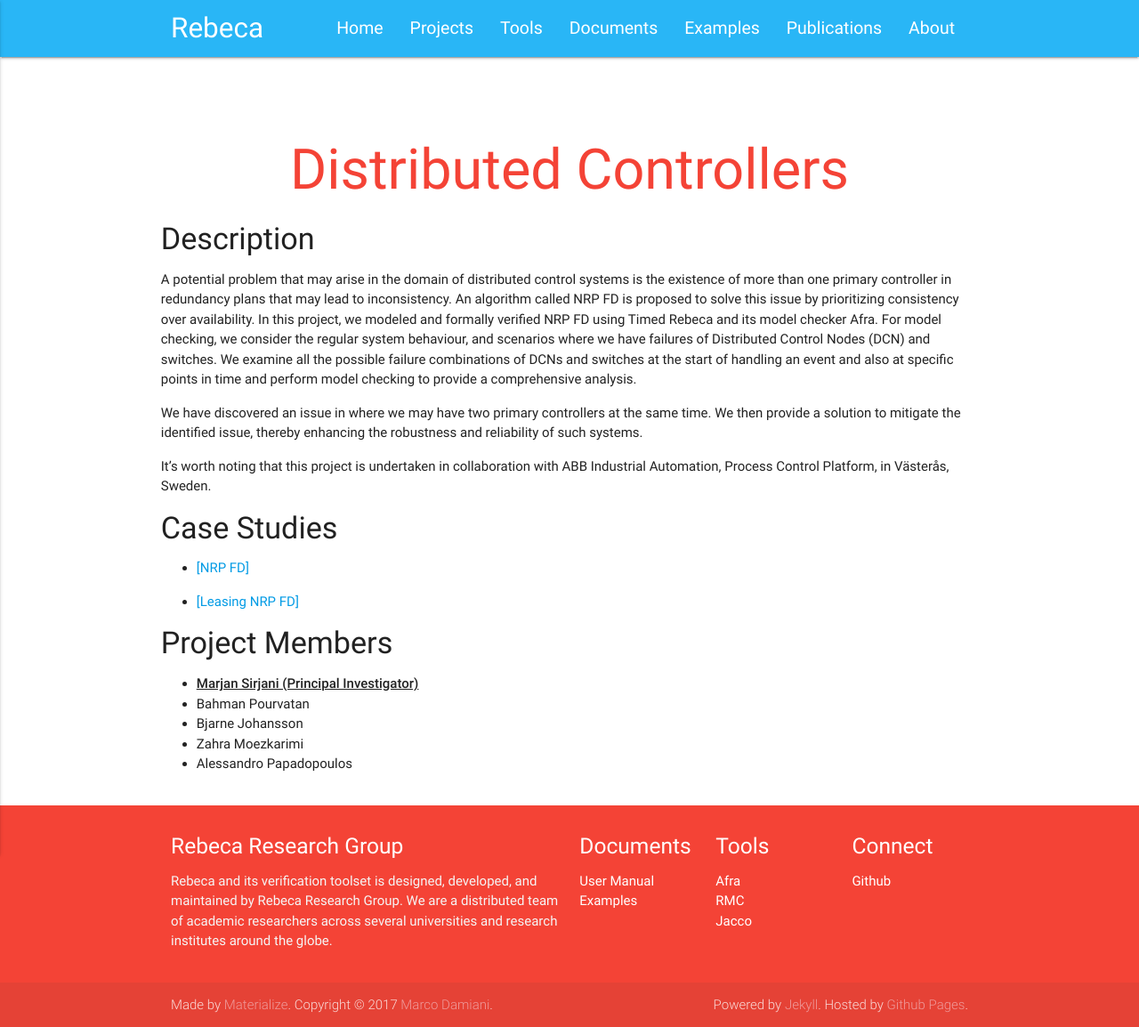
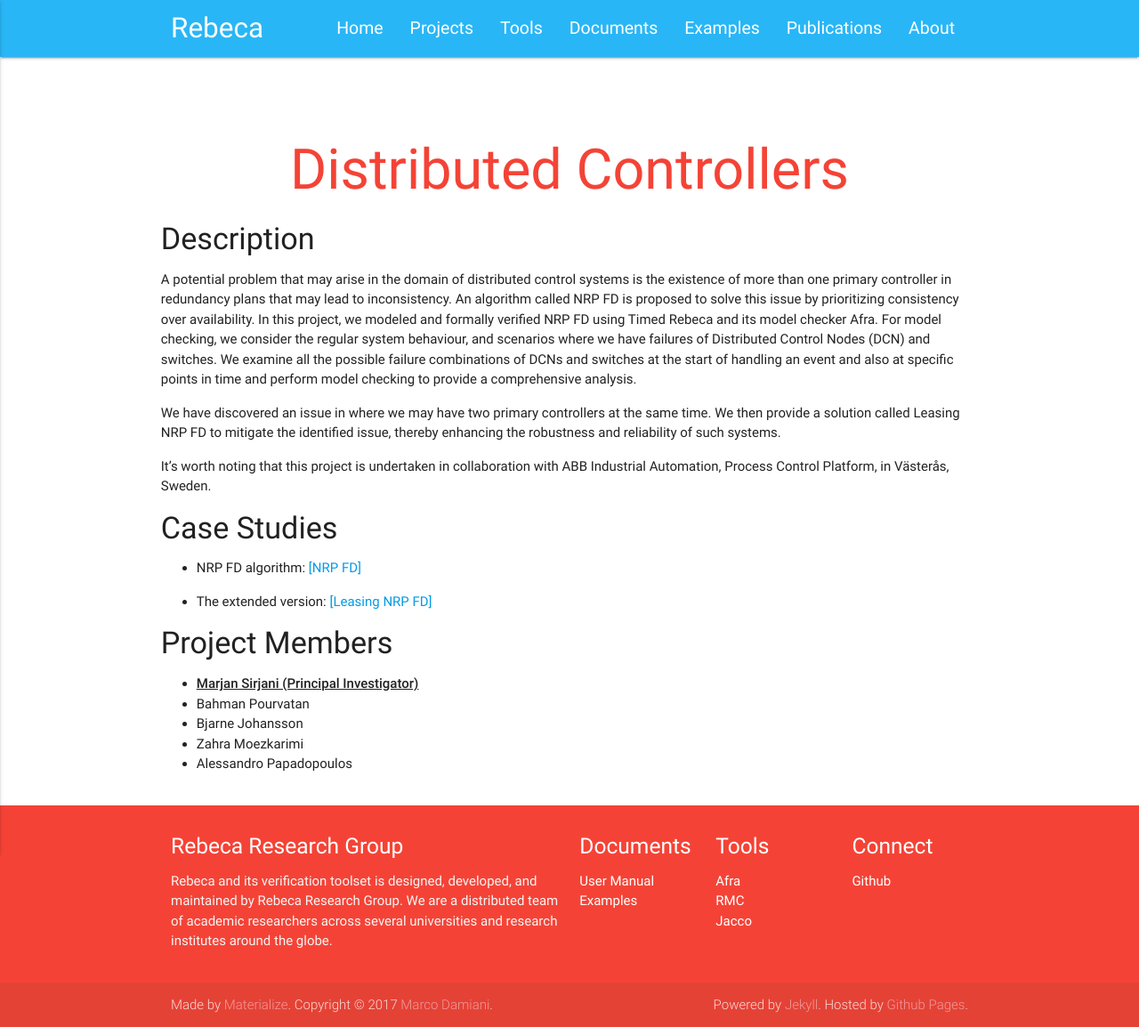
Before and after one commit to rebeca-lang/rebeca-lang.github.io, a Jekyll site: the page built from projects/DistributedControllers.md, in a window 1280 px wide. Shown: the whole page at 89% size. Built offline with Jekyll 4.4.1, drawn with Linux system fonts in a browser that asks for light colours.

Commit message:
Update DistributedControllers.md
Minor addition and correction

```diff
--- a/projects/DistributedControllers.md
+++ b/projects/DistributedControllers.md
@@ -10,14 +10,14 @@ A potential problem that may arise in the domain of distributed control systems
 In this project, we modeled and formally verified NRP FD using Timed Rebeca and its model checker Afra.
 For model checking, we consider the regular system behaviour, and scenarios where we have failures of Distributed Control Nodes (DCN) and switches. We examine all the possible failure combinations of DCNs and switches at the start of handling an event and also at specific points in time and perform model checking to provide a comprehensive analysis.
 
-We have discovered an issue in where we may have two primary controllers at the same time. We then provide a solution to mitigate the identified issue, thereby enhancing the robustness and reliability of such systems.
+We have discovered an issue in where we may have two primary controllers at the same time. We then provide a solution called Leasing NRP FD to mitigate the identified issue, thereby enhancing the robustness and reliability of such systems.
 
 It's worth noting that this project is undertaken in collaboration with ABB Industrial Automation, Process Control Platform, in Västerås, Sweden.
 
 #### Case Studies
-* [ [NRP FD] ](/assets/projects/DistributedControllers/NRPFD.zip)
+* NRP FD algorithm: [ [NRP FD] ](/assets/projects/DistributedControllers/NRPFD.zip)
 
-* [ [Leasing NRP FD] ](/assets/projects/DistributedControllers/LeasingNRPFD.zip)
+* The extended version: [ [Leasing NRP FD] ](/assets/projects/DistributedControllers/LeasingNRPFD.zip)
 
 #### Project Members
 * **<u>Marjan Sirjani (Principal Investigator)</u>**
```
